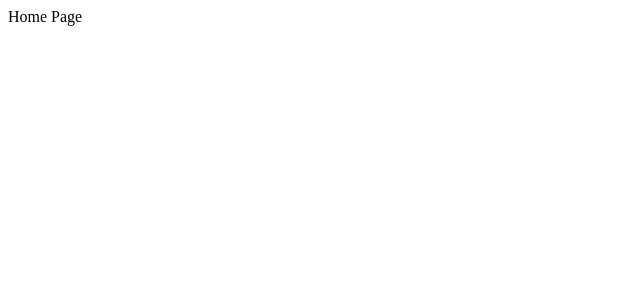
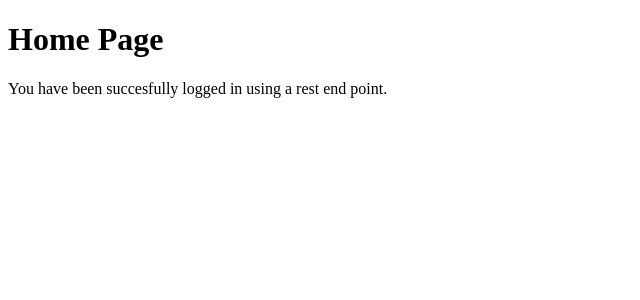
Before and after one commit to vvsubash/grabbits-tasks, a Nuxt app in the folder site/: page / in a window 1280 px wide. Before the commit this address had no page. Shown: the top 300 px of the page, without its empty margins (0-640 px from the left). Built offline with nearby package versions, Linux system fonts and the light colour scheme.

Commit message:
added description

```diff
--- a/site/pages/index.vue
+++ b/site/pages/index.vue
@@ -1,6 +1,10 @@
 <template>
     <div>
-        Home Page
+        <h1>
+            Home Page
+        </h1>
+
+        <p>You have been succesfully logged in using a rest end point.</p>
 
     </div>
 </template>
@@ -9,6 +13,4 @@
 
 </script>
 
-<style scoped>
-
-</style>
+<style scoped></style>
```
Also changed, not shown: site/pages/about.vue (added).
